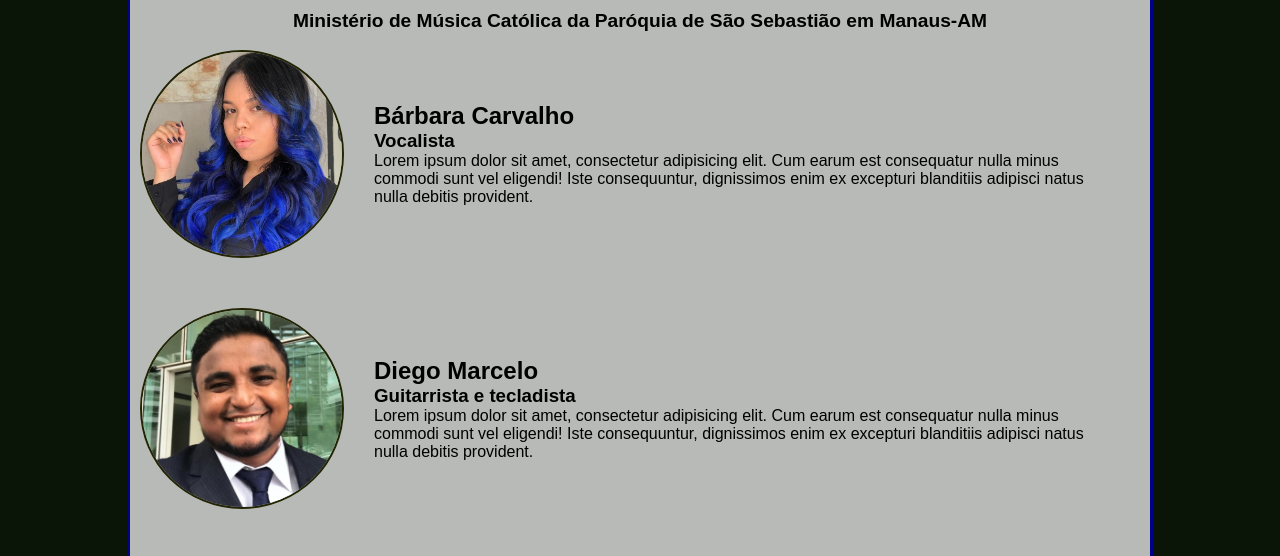
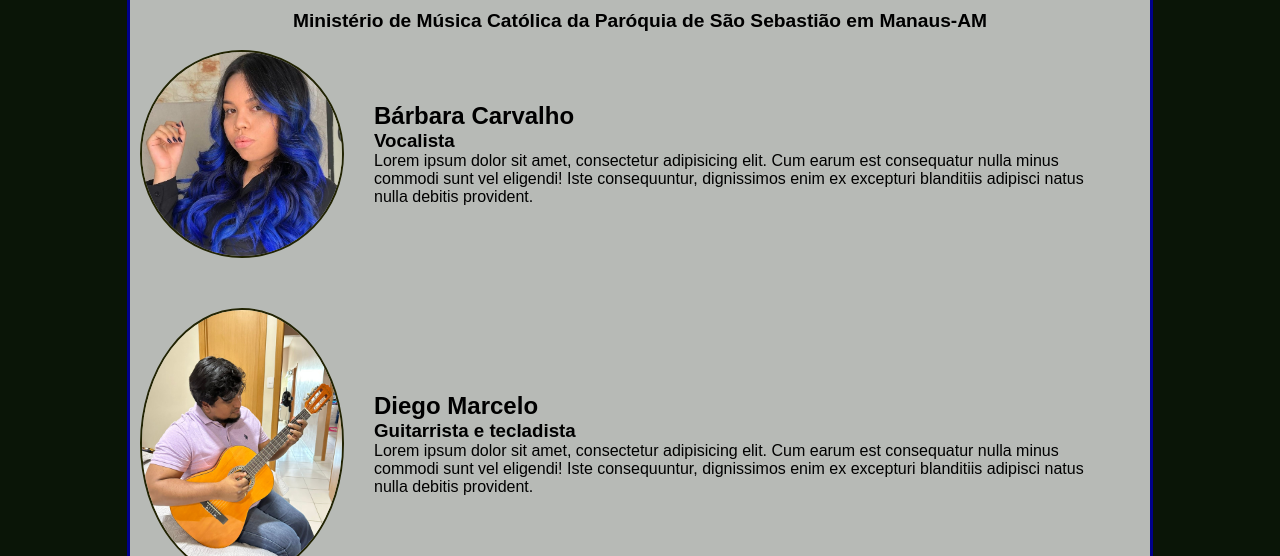
Before and after one commit to yuri-weasley/Salmo-Amazonico, a plain HTML site: page index.html in a window 1280 px wide. Shown: the part 235-791 px from the top of the page. Drawn offline with Linux system fonts and the light colour scheme.

Commit message:
add nova ft do diego

```diff
--- a/index.html
+++ b/index.html
@@ -33,7 +33,7 @@
                         </section>
                     </div>
                     <div class="diego">
-                        <img src="imagens/diego.png" alt="Diego" width="200px">
+                        <img src="imagens/diego.jpg" alt="Diego" width="200px">
                         <section>
                             <h2>Diego Marcelo</h2>
                             <h3>Guitarrista e tecladista</h3>
```
Also changed, not shown: imagens/diego.jpg (added), imagens/diego.png (deleted).
